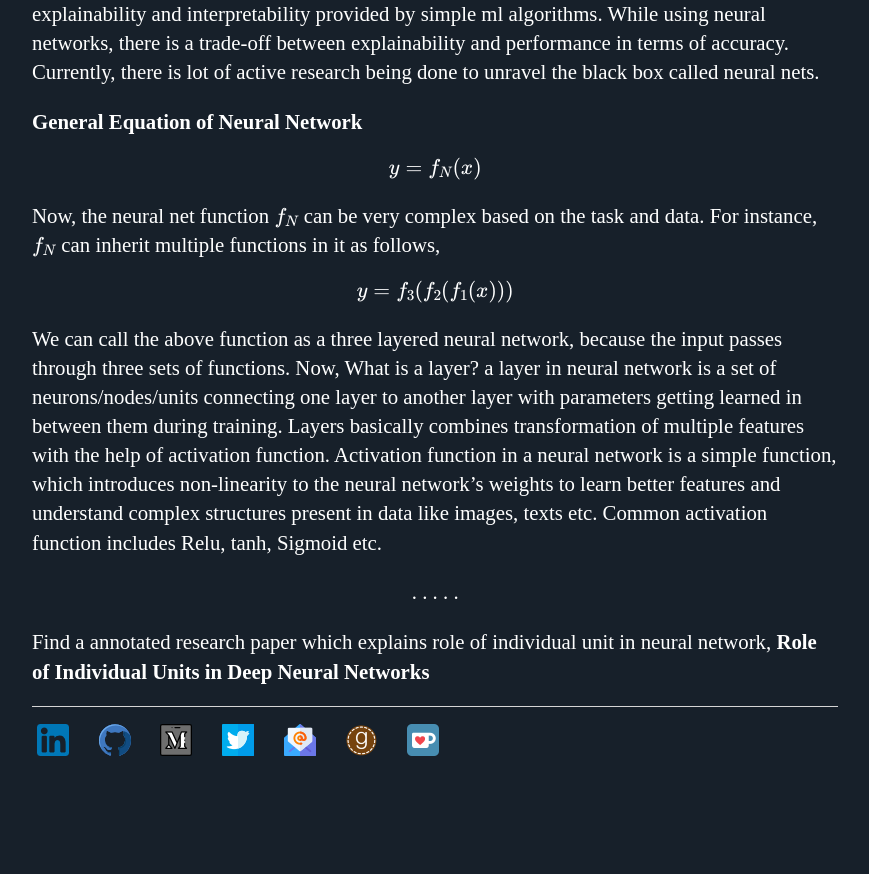
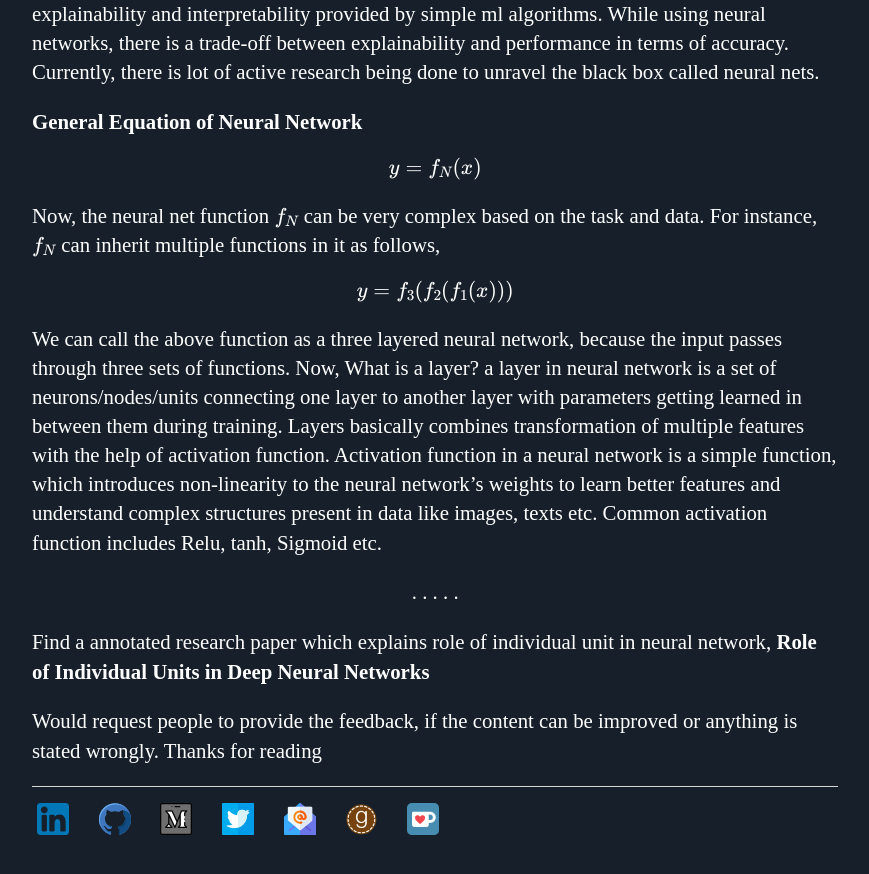
Before and after one commit to Mayurji/mayurji.github.io, a Jekyll site: the page built from _deep-learning/2020-10-07-Deep-Learning.md, in a window 1280 px wide and 900 px high, scrolled down 1491 px. Shown: the top 874 px of the window, without its empty margins (160-1029 px from the left). Built offline with Jekyll 4.4.1, drawn with Linux system fonts in a browser that asks for light colours; formulas are drawn with MathJax 3; comment, search, counter and statistics services are not loaded; before the commit the page ends 2312 px from its top, so only the background shows below that.

Commit message:
Update deep-learning.html

```diff
--- a/_layouts/deep-learning.html
+++ b/_layouts/deep-learning.html
@@ -7,6 +7,7 @@ layout: default
 <h1>{{ title }}</h1>
 {{ content }}
 
+<p>Would request people to provide the feedback, if the content can be improved or anything is stated wrongly. Thanks for reading</p>
 {% include disqus.html %}
 
 {% if page.comments %}
```
